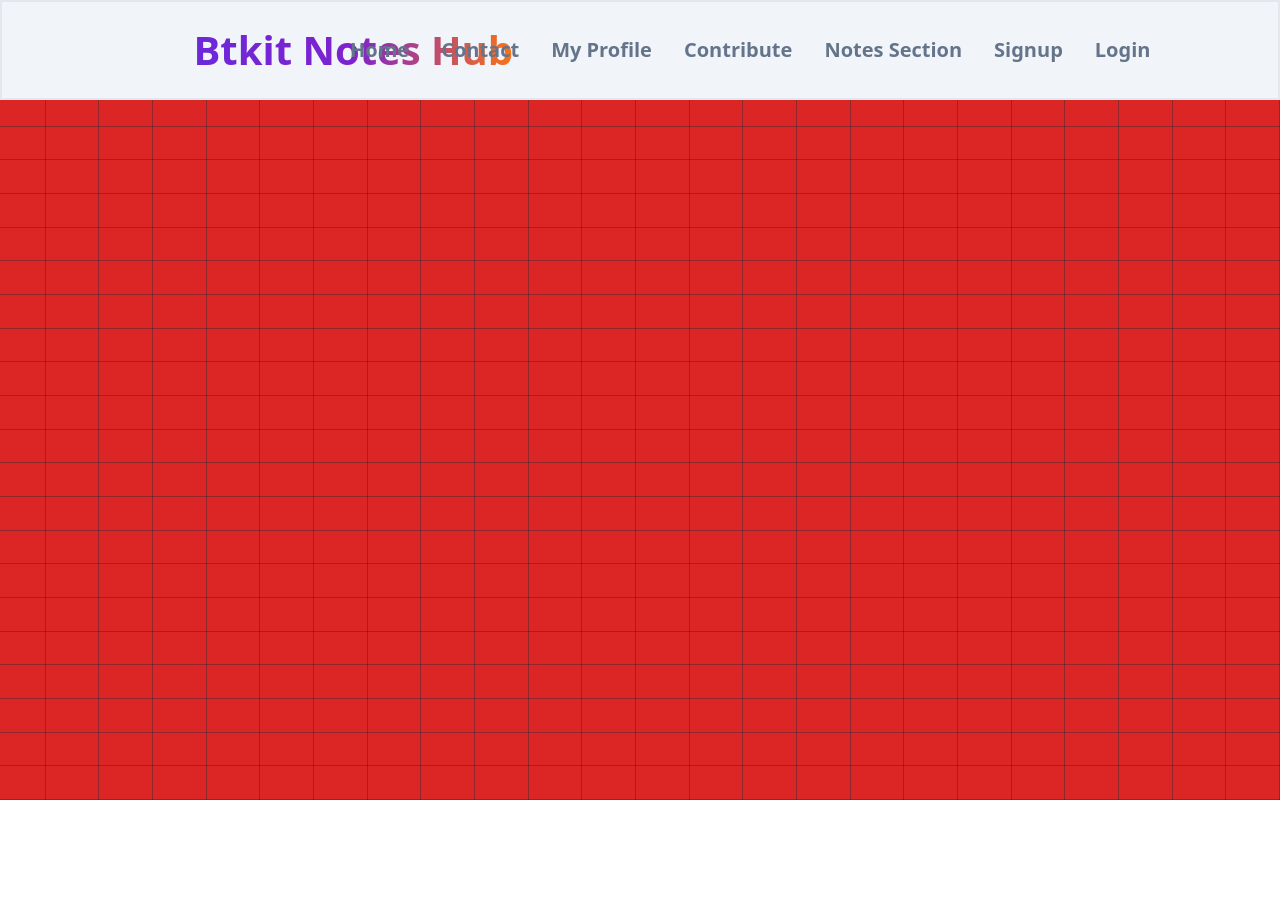
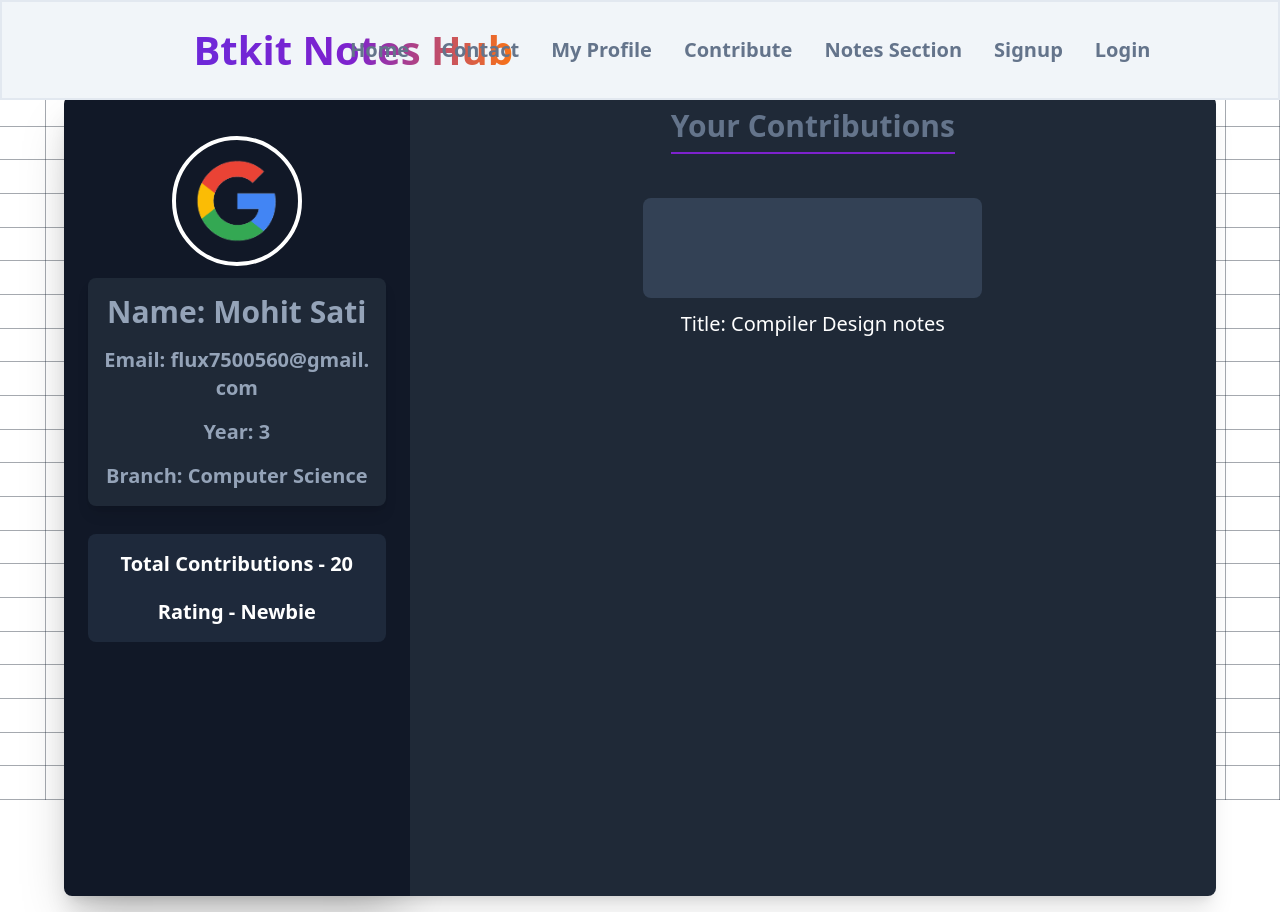
Before and after one commit to SuperexMack/Btkitnoteshub, a Next.js app in the folder Frontend/btkit/: page /myprofile in a window 1280 px wide. Before the commit the page ends 800 px from the top, so only its background shows below. Built offline with nearby package versions, Linux system fonts and the light colour scheme.

Commit message:
Profile section

```diff
--- a/Frontend/btkit/app/myprofile/page.js
+++ b/Frontend/btkit/app/myprofile/page.js
@@ -1,9 +1,60 @@
-export default function(){
-    return(
-        <>
-        <div className="min-h-screen bg-red-600 w-full">
+import Image from "next/image"
+import google from "../(Auth)/googleimg.png"
 
+export default function Profile() {
+  return (
+    <div className="min-h-screen w-full  flex items-center justify-center p-4">
+      <div className="bg-white z-10 w-full max-w-6xl mt-20 flex flex-col lg:flex-row justify-between rounded-lg shadow-xl">
+        <div className="bg-gray-900 shadow-2xl w-full lg:w-[30%] p-6 flex flex-col items-center space-y-7 rounded-t-lg lg:rounded-l-lg lg:rounded-tr-none">
+          <div className="h-[130px] w-[130px]">
+            <Image
+              src={google}
+              className="w-full h-full mt-4 rounded-full border-4 border-white"
+              alt="Profile picture"
+            />
+          </div>
+
+          <div className="bg-gray-800 shadow-lg w-full p-4 rounded-lg">
+            <div className="space-y-4">
+              <h1 className="font-bold text-2xl lg:text-3xl text-center text-slate-400">
+                Name: <span className="block lg:inline">Mohit Sati</span>
+              </h1>
+              <h1 className="font-bold text-lg lg:text-xl text-center text-slate-400">
+                Email: <span className="block lg:inline break-all">flux7500560@gmail.com</span>
+              </h1>
+              <h1 className="font-bold text-lg lg:text-xl text-center text-slate-400">
+                Year: <span>3</span>
+              </h1>
+              <h1 className="font-bold text-lg lg:text-xl text-center text-slate-400">
+                Branch: <span>Computer Science</span>
+              </h1>
+            </div>
+          </div>
+
+          <div className="bg-slate-800 p-4 rounded-lg w-full">
+            <div className="flex flex-col items-center space-y-5 text-white">
+              <h1 className="font-bold text-lg lg:text-xl text-center">Total Contributions - 20</h1>
+              <h1 className="font-bold text-lg lg:text-xl text-center">Rating - Newbie</h1>
+            </div>
+          </div>
         </div>
-        </>
-    )
+
+        <div className="bg-gray-800 w-full lg:w-[70%] h-[800px] flex flex-col space-y-3 items-center rounded-b-lg lg:rounded-r-lg lg:rounded-bl-none">
+          <h1 className="text-center font-bold text-2xl lg:text-3xl text-slate-500 pb-2 mt-3 border-b-2 border-purple-700">
+            Your Contributions
+          </h1>
+
+          <div className="bg-gray-800 w-[90%] h-full overflow-y-scroll space-y-3 flex flex-col items-center">
+            <div className="w-[80%] h-auto p-2  flex flex-col items-center space-y-3 mt-2 rounded-lg">
+              <div className="bg-slate-700 w-[60%] h-[100px] mt-4 rounded-lg"></div>
+              <h1 className="font-medium text-lg lg:text-xl text-white">
+                Title: Compiler Design notes
+              </h1>
+            </div>
+
+          </div>
+        </div>
+      </div>
+    </div>
+  )
 }
```
